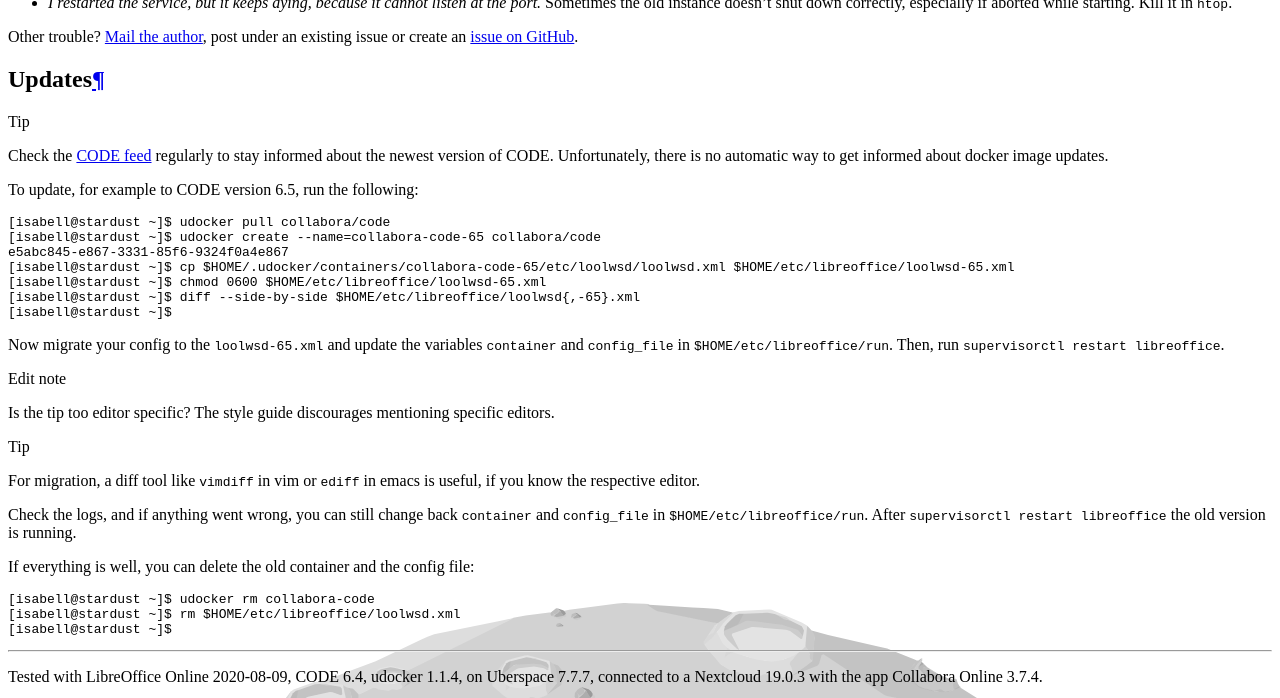
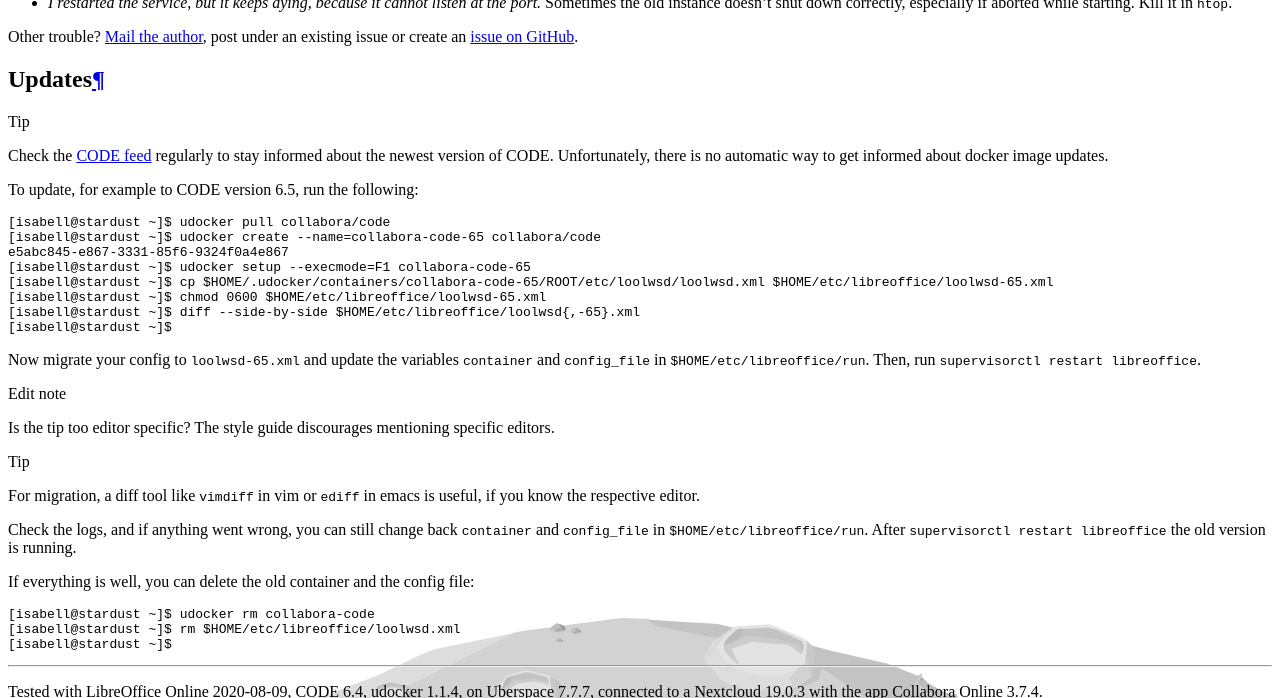
Before and after one commit to Uberspace/lab, a Sphinx documentation site: the page built from source/guide_libreoffice.rst, in a window 1280 px wide and 900 px high, scrolled down 8836 px, cut to the strip 0-698 px from the top of the window. Built offline with Sphinx 7.4.7 and the Read the Docs theme 2.0.0, drawn with Linux system fonts in a browser that asks for light colours.

Commit message:
[libreoffice online] fix "Update" section

```diff
--- a/source/guide_libreoffice.rst
+++ b/source/guide_libreoffice.rst
@@ -389,12 +389,13 @@
   [isabell@stardust ~]$ udocker pull collabora/code
   [isabell@stardust ~]$ udocker create --name=collabora-code-65 collabora/code
   e5abc845-e867-3331-85f6-9324f0a4e867
-  [isabell@stardust ~]$ cp $HOME/.udocker/containers/collabora-code-65/etc/loolwsd/loolwsd.xml $HOME/etc/libreoffice/loolwsd-65.xml
+  [isabell@stardust ~]$ udocker setup --execmode=F1 collabora-code-65
+  [isabell@stardust ~]$ cp $HOME/.udocker/containers/collabora-code-65/ROOT/etc/loolwsd/loolwsd.xml $HOME/etc/libreoffice/loolwsd-65.xml
   [isabell@stardust ~]$ chmod 0600 $HOME/etc/libreoffice/loolwsd-65.xml
   [isabell@stardust ~]$ diff --side-by-side $HOME/etc/libreoffice/loolwsd{,-65}.xml
   [isabell@stardust ~]$
 
-Now migrate your config to the ``loolwsd-65.xml`` and update the variables
+Now migrate your config to ``loolwsd-65.xml`` and update the variables
 ``container`` and ``config_file`` in ``$HOME/etc/libreoffice/run``.
 Then, run ``supervisorctl restart libreoffice``.
 
```
